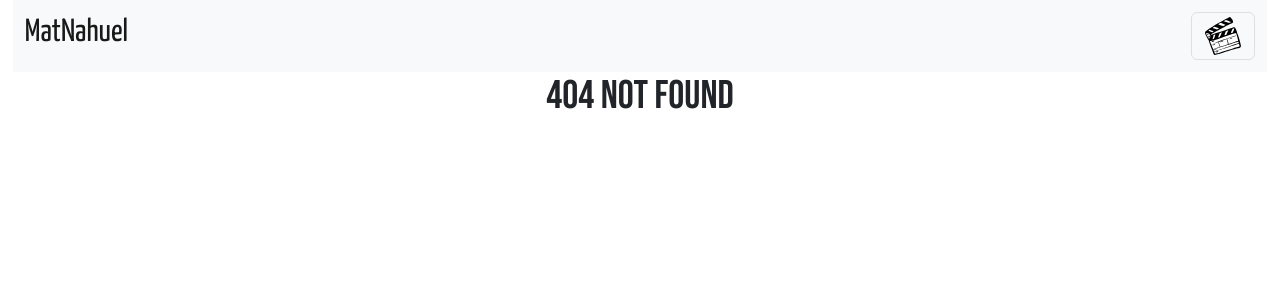
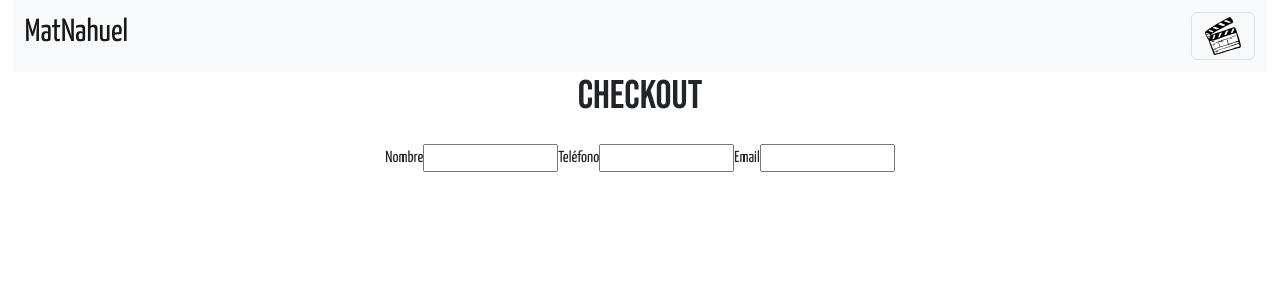
Before and after one commit to matnahuel23/entregaFinalReactIERACE, a React (Create React App) app: page /checkout in a window 1280 px wide. Before the commit this address had no page. Shown: the top 300 px of the page. Built offline with nearby package versions, Linux system fonts and the light colour scheme; a web font is replaced by a local one.

Commit message:
realizo checkout y el checkoutform del cliente

```diff
--- a/src/App.jsx
+++ b/src/App.jsx
@@ -6,6 +6,7 @@
 import ItemDetailContainer from './components/ItemDetailContainer/ItemDetailContainer';
 import { CartProvider } from './context/CartContext';
 import Cart from './components/Cart/Cart'
+import Checkout from './components/Checkout/Checkout';
 
 function App(){
   return (
@@ -19,6 +20,7 @@
             <Route path='/category/:categoryId' element={<ItemListContainer greeting={'Películas por categoria'}/>}/>
             <Route path='/item/:itemId' element={<ItemDetailContainer selected={true}/>}/>
             <Route path='/cart' element = {<Cart />} />
+            <Route path='/checkout' element = {<Checkout />}/>
             <Route path='*' element={<h1>404 NOT FOUND</h1>}/>
           </Routes>
         </CartProvider>
@@ -27,6 +29,4 @@
   )
 }
 
-export default App;
-
-/* comentario para 2da Preentrega REACT*/
+export default App
--- /dev/null
+++ b/src/components/Checkout/Checkout.jsx
@@ -0,0 +1,83 @@
+import { writeBatch, query, where, collection,Timestamp, addDoc, documentId, getDocs  } from "firebase/firestore";
+import { useContext, useState } from "react";
+import { CartContext} from '../../context/CartContext';
+import { db } from "../../service/firebase/fireBaseConfig";
+import CheckoutForm from "../CheckoutForm/CheckoutForm";
+
+const Checkout = () => {
+    const [loading, setLoading] = useState(false)
+    const [orderId, setOrderId] = useState ('')
+
+    const {cart, total, clearCart} = useContext (CartContext)
+
+    const createOrder = async ({ name, phone, email}) => {
+        setLoading (true)
+
+        try {
+            const objOrder = {
+                buyer: {
+                    name, phone, email
+                },
+                    items: cart,
+                    total: total,
+                    date: Timestamp.fromDate(new Date())
+                }
+
+            const batch = writeBatch(db)
+            const outOfStock = []
+            const ids = cart.map(prod => prod.id)
+            const productsRef = collection(db, 'products')
+            const productsAddedFromFirestore = await getDocs (query(productsRef, where (documentId(), 'in', ids)));
+
+            const {docs} = productsAddedFromFirestore
+
+            docs.forEach( doc => {
+                const dataDoc = doc.data()
+                const stockDb = dataDoc.stock
+
+                const productAddedToCart = cart.find(prod => prod.id === doc.id)
+                const prodQuantity = productAddedToCart?.quantity
+
+                if (stockDb >= prodQuantity){
+                    batch.update(doc.ref, {stock: stockDb - prodQuantity})
+                } else {
+                    outOfStock.push({id: doc.id, ...dataDoc})
+                }
+            })
+
+            if(outOfStock.length === 0){
+
+                await batch.commit ()
+
+                const orderRef = collection (db, 'orders')
+                const orderAdded = await addDoc (orderRef, objOrder)
+
+                setOrderId(orderAdded.id)
+                clearCart ()
+            } else {
+                console.error('hay productos que no estan disponibles en el stock')
+            }
+
+        } catch (error){
+            console.log(error)
+        } finally {
+            setLoading (false)
+        }}
+
+    if (loading) {
+        return <h1>Se esta generando su orden...</h1>
+    }
+
+    if (orderId) {
+        return <h1>El id de su pedido es: {orderId}</h1>
+    }
+
+    return (
+        <div>
+            <h1>Checkout</h1>
+            <CheckoutForm onConfirm={createOrder}/>
+        </div>
+    )
+}
+
+export default Checkout
--- /dev/null
+++ b/src/components/CheckoutForm/CheckoutForm.jsx
@@ -0,0 +1,52 @@
+import './CheckoutForm.css'
+import { useState } from 'react';
+
+const CheckoutForm = ({onConfirm}) => {
+    const [name, setName] = useState('')
+    const [phone, setPhone] = useState('')
+    const [email, setEmail] = useState('')
+
+    const handleConfirm = (event) => {
+        event.preventDefault()
+        const userData ={
+            name, phone, email
+        }
+        onConfirm (userData)
+    }
+
+    return(
+        <div className='Container'>
+            <form onSubmit={handleConfirm} className='Form'>
+                <label className='Label'>
+                    Nombre
+                    <input
+                        className='Input'
+                        type='text'
+                        value={name}
+                        onChange={({target}) => setName (target.value)}
+                    />
+                </label>
+                <label className='Label'>
+                    Teléfono
+                    <input
+                        className='Input'
+                        type='tel'
+                        value={phone}
+                        onChange={({target}) => setPhone (target.value)}
+                    />
+                </label>
+                <label className='Label'>
+                    Email
+                    <input
+                        className='Input'
+                        type='email'
+                        value={email}
+                        onChange={({target}) => setEmail (target.value)}
+                    />
+                </label>
+            </form>
+        </div>
+    )
+}
+
+export default CheckoutForm;
```
Also changed, not shown: src/components/CheckoutForm/CheckoutForm.css (added).
